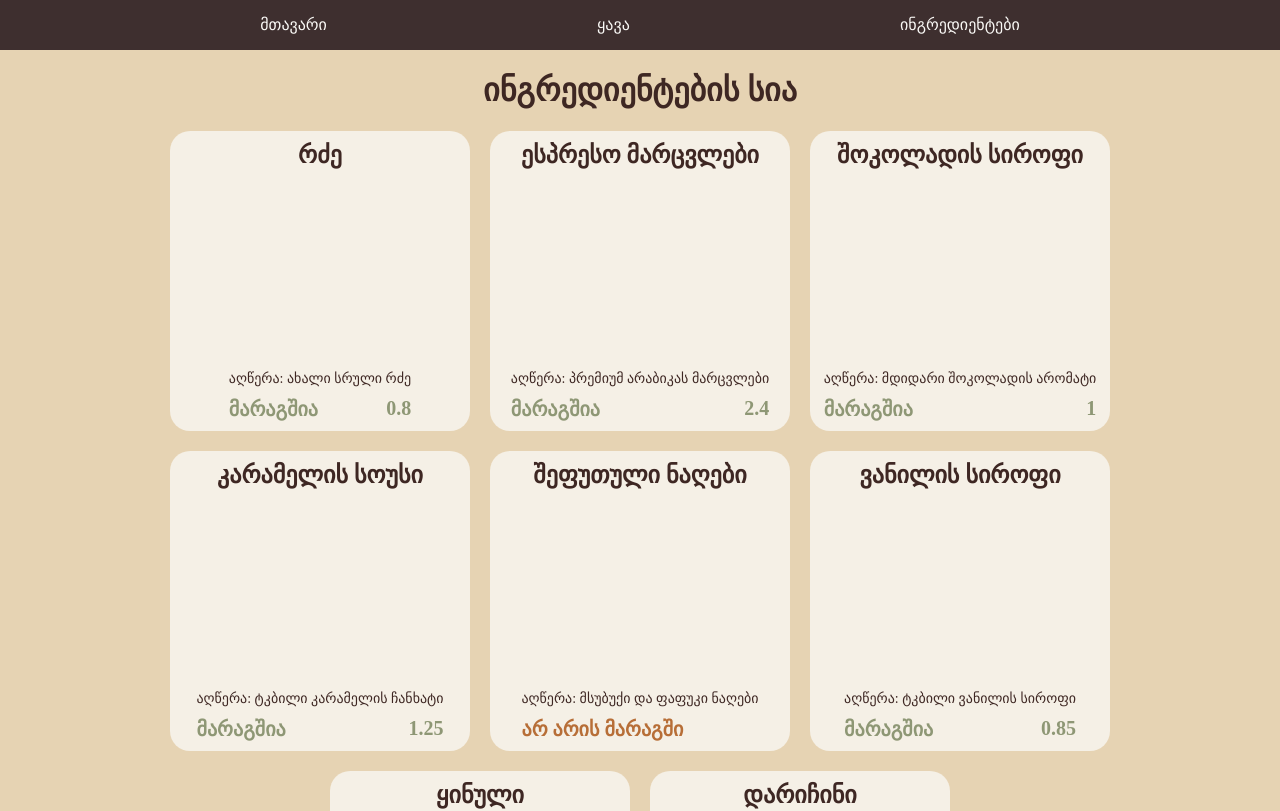
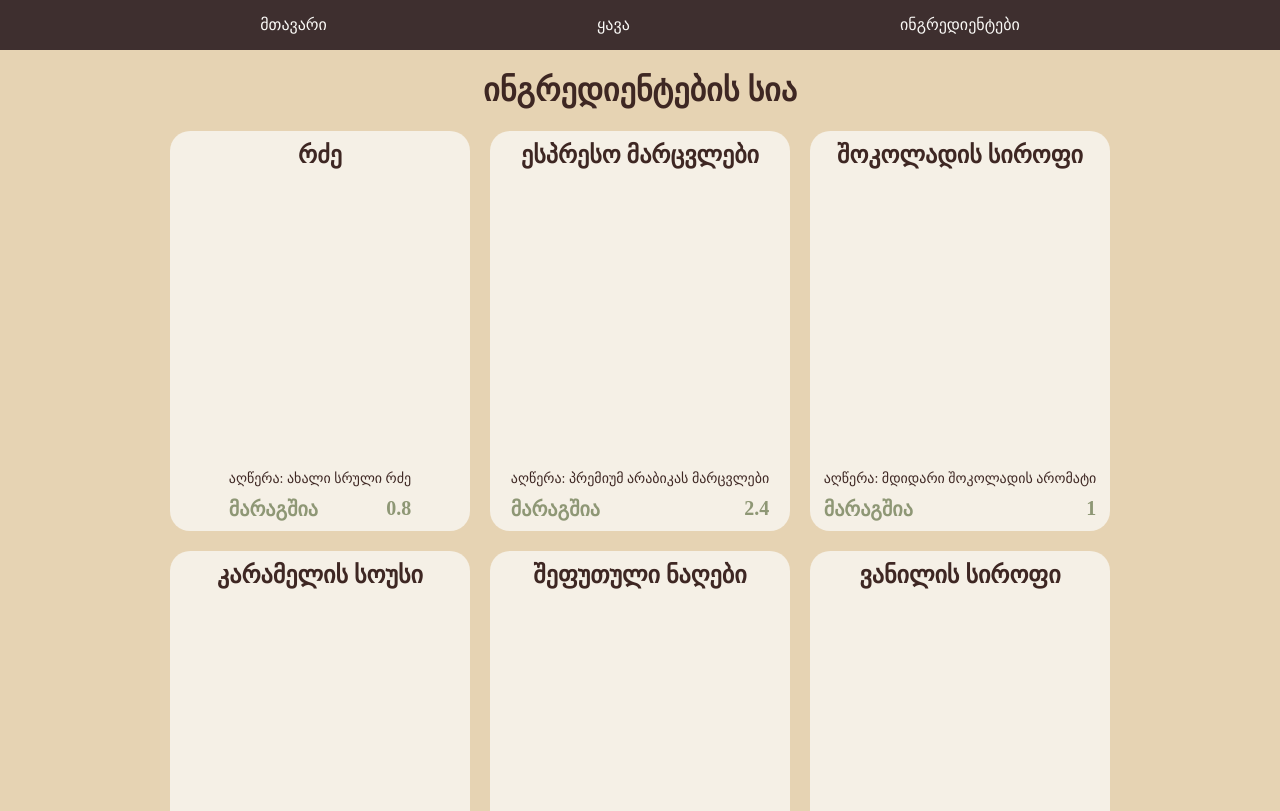
Before and after one commit to Kattar1n/craft-coffee-shop, a React (Vite) app: page /ingredients in a window 1280 px wide. Shown: the top 811 px of the page. Built offline with nearby package versions, Linux system fonts and the light colour scheme; data requests are answered from the project's data file.

Commit message:
Update IngredientCard.jsx

```diff
--- a/front-end/src/components/IngredientCard.jsx
+++ b/front-end/src/components/IngredientCard.jsx
@@ -9,7 +9,7 @@ const StyledLink = styled(Link)`
 const StyledIngredientCard = styled.div`
     color: #3E2723;
     width: 300px;
-    height: 300px;
+    height: 400px;
     background: #F5F0E6;
     border-radius: 20px;
     display: flex;
@@ -23,6 +23,14 @@ const StyledName = styled.span`
     margin: 10px auto;
     font-size: 24px;
     font-weight: bold;
+`
+const StyledImage = styled.div`
+    min-height: 160px;
+    min-width: 280px;
+    background-image: url();
+    background-repeat: no-repeat;
+    background-position: center;
+    background-size: contain;
 `
 const StyledInfo = styled.div`
     margin: 10px auto;
@@ -48,12 +56,14 @@ const NotInStock = styled.span`
     font-weight: bold;
 `
 
-const IngredientCard = ({id, name, price, description, isInStock}) => {
+const IngredientCard = ({id, name, price, description, picture, isInStock}) => {
+    console.log(picture)
 
 return(
     <StyledLink to={`/ingredients/${id}`}>
     <StyledIngredientCard>
         <StyledName>{name}</StyledName>
+        <StyledImage></StyledImage>
         <StyledInfo>
         <span>აღწერა: {description}</span>
         {!!isInStock && <InStock><span>მარაგშია</span><span>{price}</span></InStock> || <NotInStock>არ არის მარაგში</NotInStock>}
```
